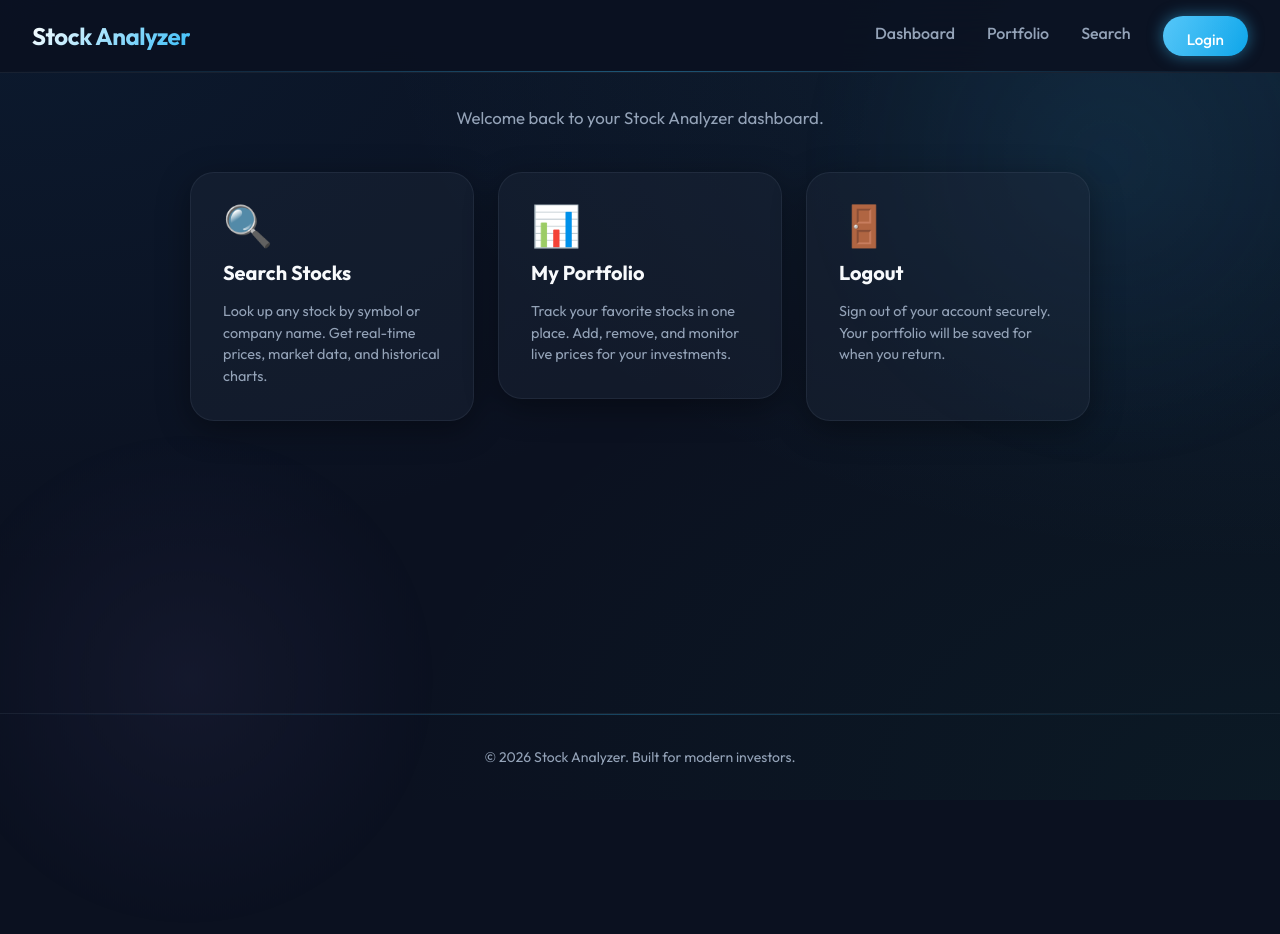
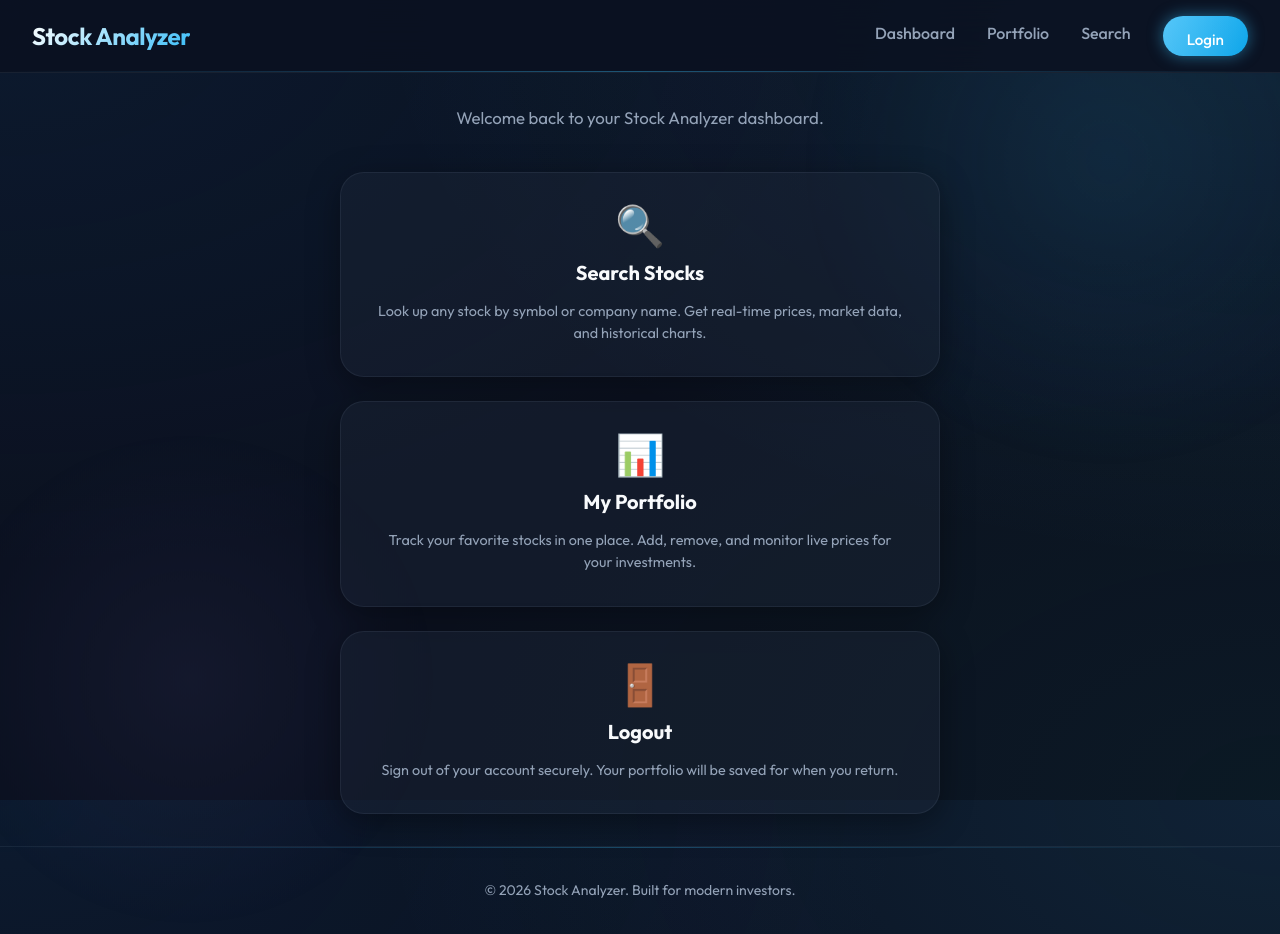
Before and after one commit to Aryan-Rustagi/Stock-Analyzer, a React (Vite) app in the folder client/: page /dashboard in a window 1280 px wide. Before the commit the page ends 800 px from the top, so only its background shows below. Built offline with nearby package versions, Linux system fonts and the light colour scheme; sample sign-in values are in the browser's storage.

Commit message:
Fix API issues and update dashboard UI to be vertical

```diff
--- a/client/src/App.css
+++ b/client/src/App.css
@@ -407,11 +407,13 @@
 }
 
 .dashboard-cards {
-  display: grid;
-  grid-template-columns: repeat(auto-fit, minmax(280px, 1fr));
+  display: flex;
+  flex-direction: column;
+  align-items: center;
   gap: 1.5rem;
-  max-width: 900px;
+  max-width: 600px;
   margin: 0 auto;
+  width: 100%;
 }
 
 .dashboard-card {
@@ -420,7 +422,10 @@
   text-decoration: none;
   display: flex;
   flex-direction: column;
+  align-items: center;
+  text-align: center;
   gap: 1rem;
+  width: 100%;
 }
 
 .dashboard-card:hover {
--- a/client/src/pages/Dashboard.jsx
+++ b/client/src/pages/Dashboard.jsx
@@ -19,7 +19,7 @@ function Dashboard() {
 
 
             <div className="dashboard-cards">
-                <Link to="/searchstock" style={{ textDecoration: 'none', color: 'inherit' }}>
+                <Link to="/searchstock" style={{ textDecoration: 'none', color: 'inherit', display: 'block', width: '100%' }}>
                     <div className="glass-panel dashboard-card">
                         <div className="dashboard-card-icon">🔍</div>
                         <h3>Search Stocks</h3>
@@ -27,7 +27,7 @@ function Dashboard() {
                     </div>
                 </Link>
 
-                <Link to="/portfolio" style={{ textDecoration: 'none', color: 'inherit' }}>
+                <Link to="/portfolio" style={{ textDecoration: 'none', color: 'inherit', display: 'block', width: '100%' }}>
                     <div className="glass-panel dashboard-card">
                         <div className="dashboard-card-icon">📊</div>
                         <h3>My Portfolio</h3>
```
